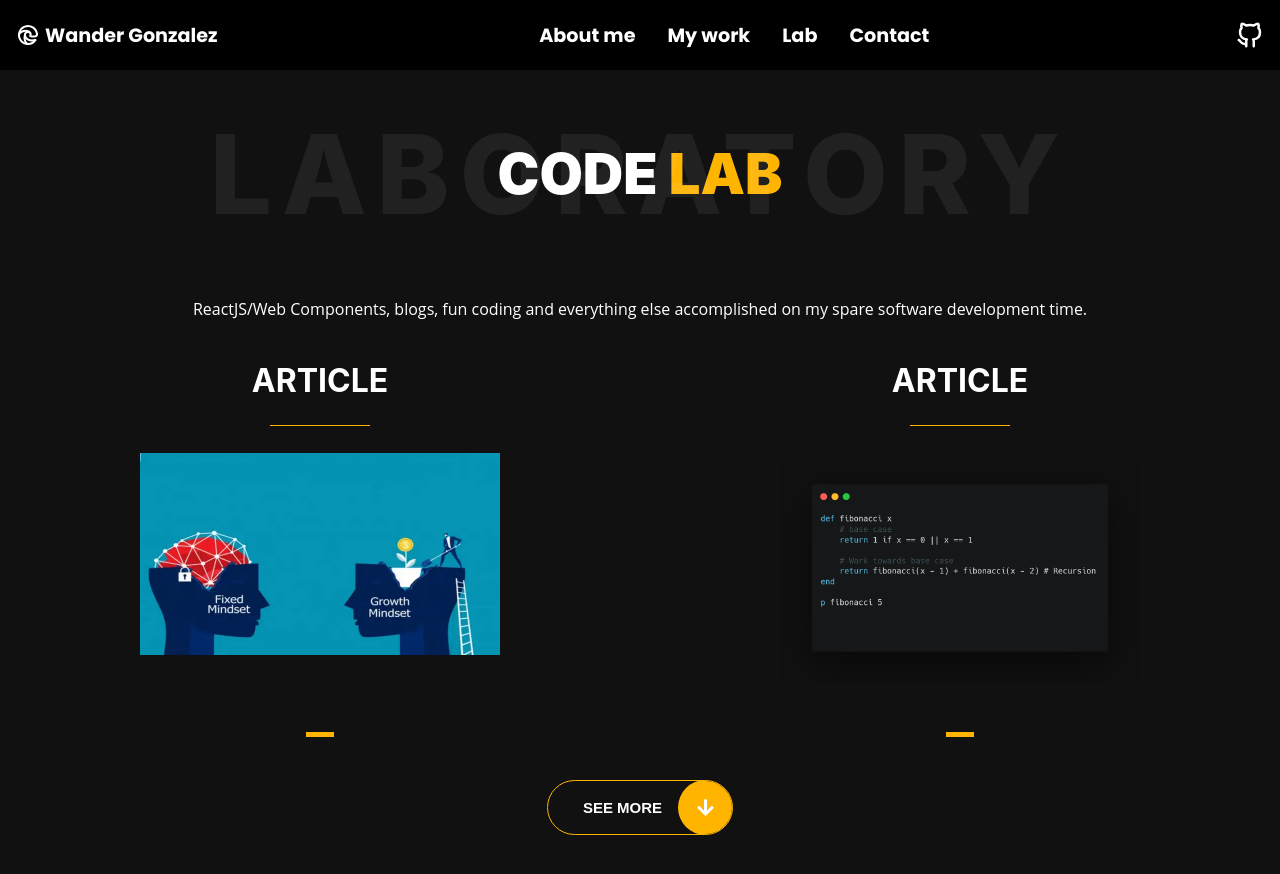
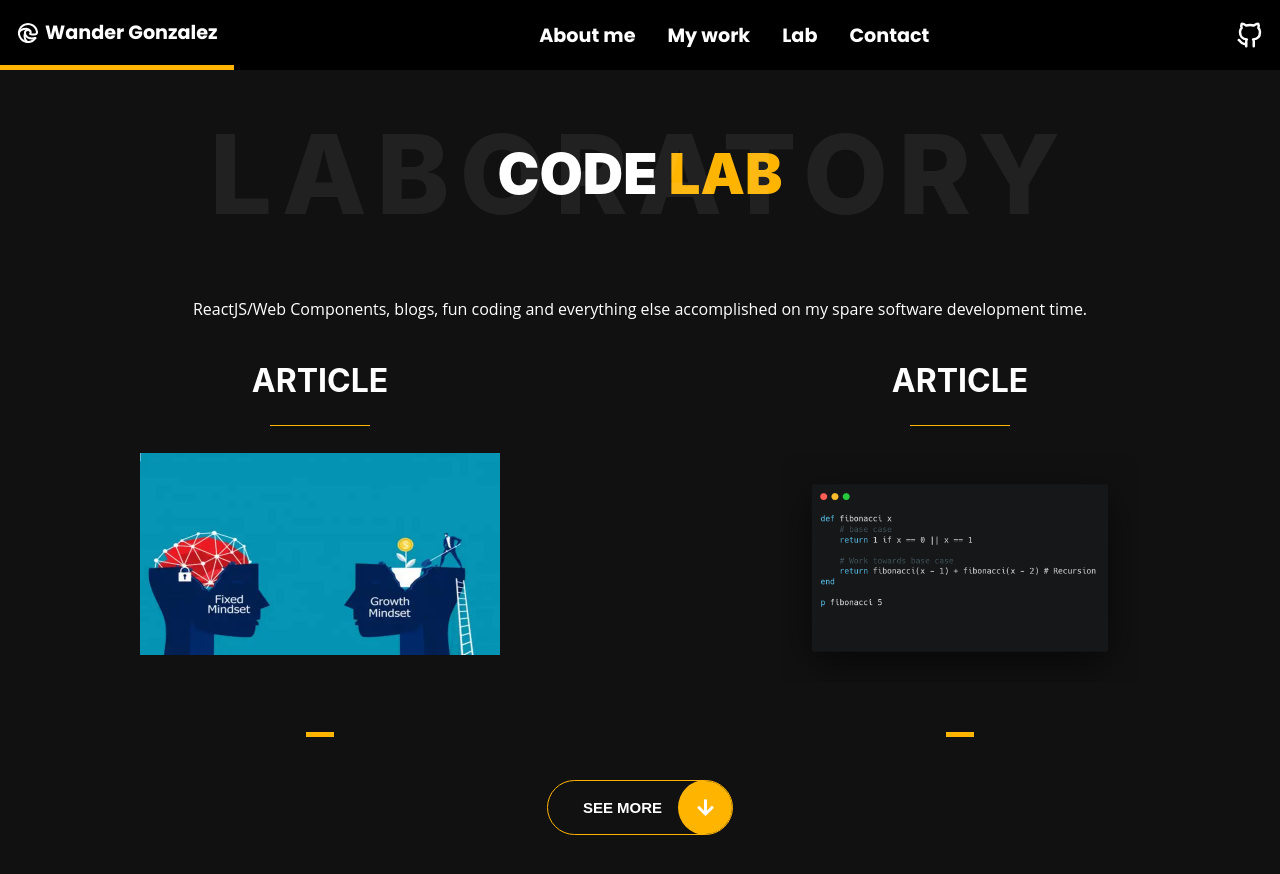
Before and after one commit to wandergithub/w-portfolio, a React (Create React App) app: page /lab in a window 1280 px wide. Built offline with nearby package versions, Linux system fonts and the light colour scheme.

Commit message:
Add Navbar hover effect

```diff
--- a/src/components/Navbar/Navbar.scss
+++ b/src/components/Navbar/Navbar.scss
@@ -20,6 +20,17 @@ nav {
   padding: 0 1rem;
   height: 100%;
   cursor: pointer;
+  transition: border-bottom 75ms ease-out;
+  border-bottom: 0px solid $primary-color;
+}
+
+.link:hover {
+  border-bottom: 5px solid $primary-color;
+  transition: border-bottom 250ms ease-out;
+}
+
+.link:active {
+  border-bottom: 5px solid $primary-color;
 }
 
 .mobile-menu-icon {
```
